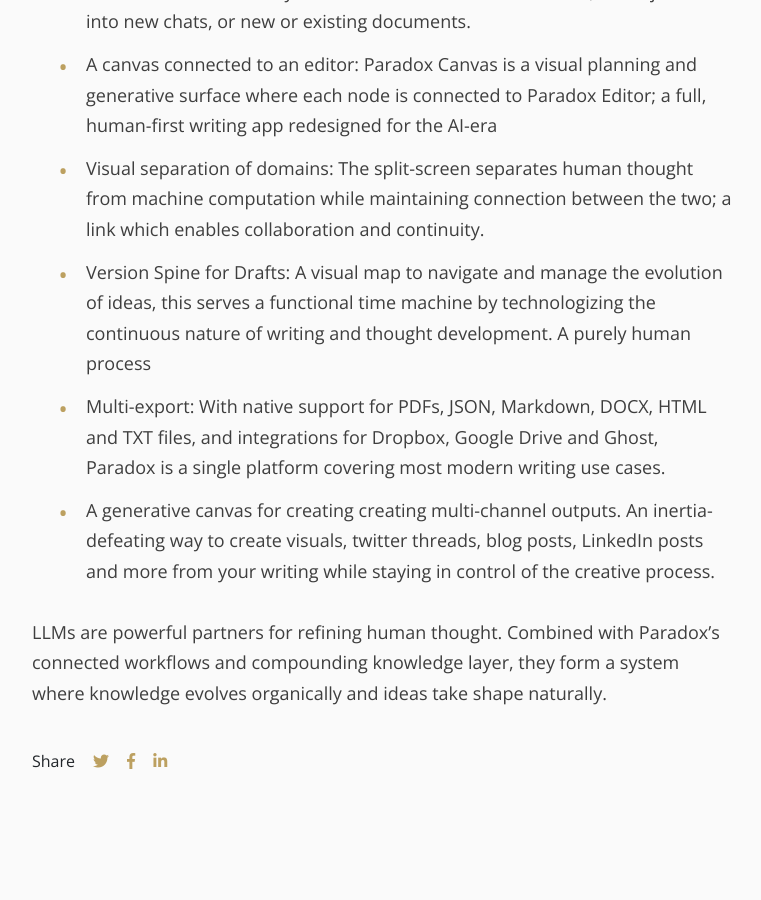
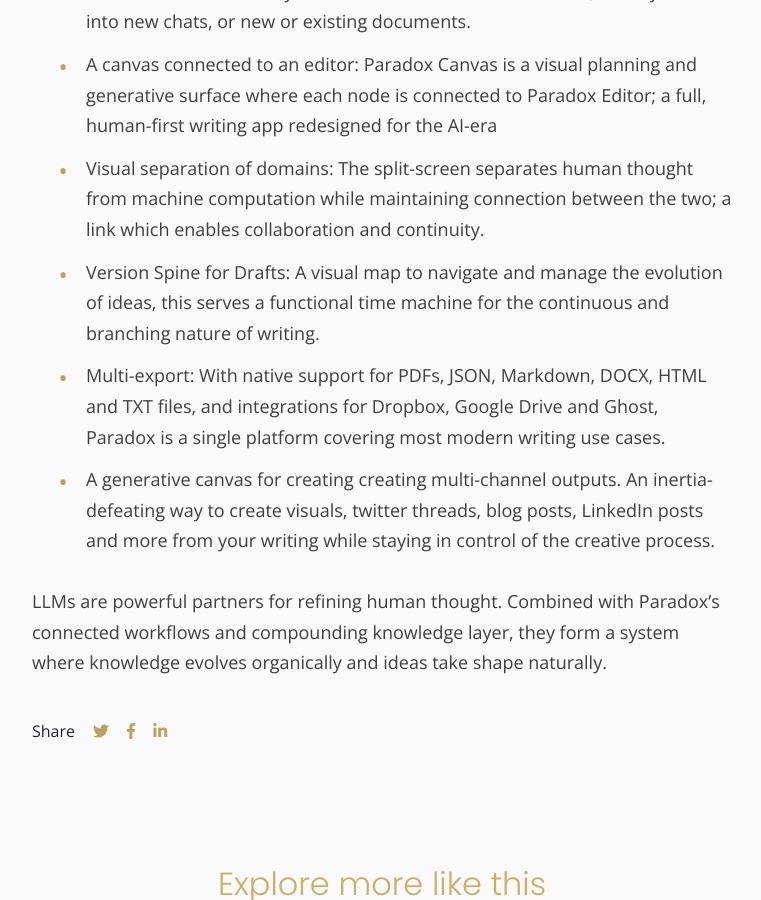
Before and after one commit to anomalyae/thinking, a Jekyll site: the page built from _posts/2025-06-05-Computation-is-not-thought.md, in a window 1280 px wide and 900 px high, scrolled down 6636 px. Shown: the whole window, without its empty margins (258-1019 px from the left). Built offline with Jekyll 4.4.1, drawn with Linux system fonts in a browser that asks for light colours; nearby versions of some CDN libraries; comment, search, counter and statistics services are not loaded; a style sheet for code colours, icons or effects is not loaded.

Commit message:
update computation is not article-edits

```diff
--- a/_posts/2025-06-05-Computation-is-not-thought.md
+++ b/_posts/2025-06-05-Computation-is-not-thought.md
@@ -293,7 +293,7 @@
 
 <li>Visual separation of domains: The split-screen separates human thought from machine computation while maintaining connection between the two; a link which enables collaboration and continuity.</li>
 
-<li>Version Spine for Drafts: A visual map to navigate and manage the evolution of ideas, this serves a functional time machine by technologizing the continuous nature of writing and thought development. A purely human process</li>
+<li>Version Spine for Drafts: A visual map to navigate and manage the evolution of ideas, this serves a functional time machine  for the continuous and branching nature of writing.</li>
 
 
 <li>Multi-export: With native support for PDFs, JSON, Markdown, DOCX, HTML and TXT files, and integrations for Dropbox, Google Drive and Ghost, Paradox is a single platform covering most modern writing use cases.</li>
```
